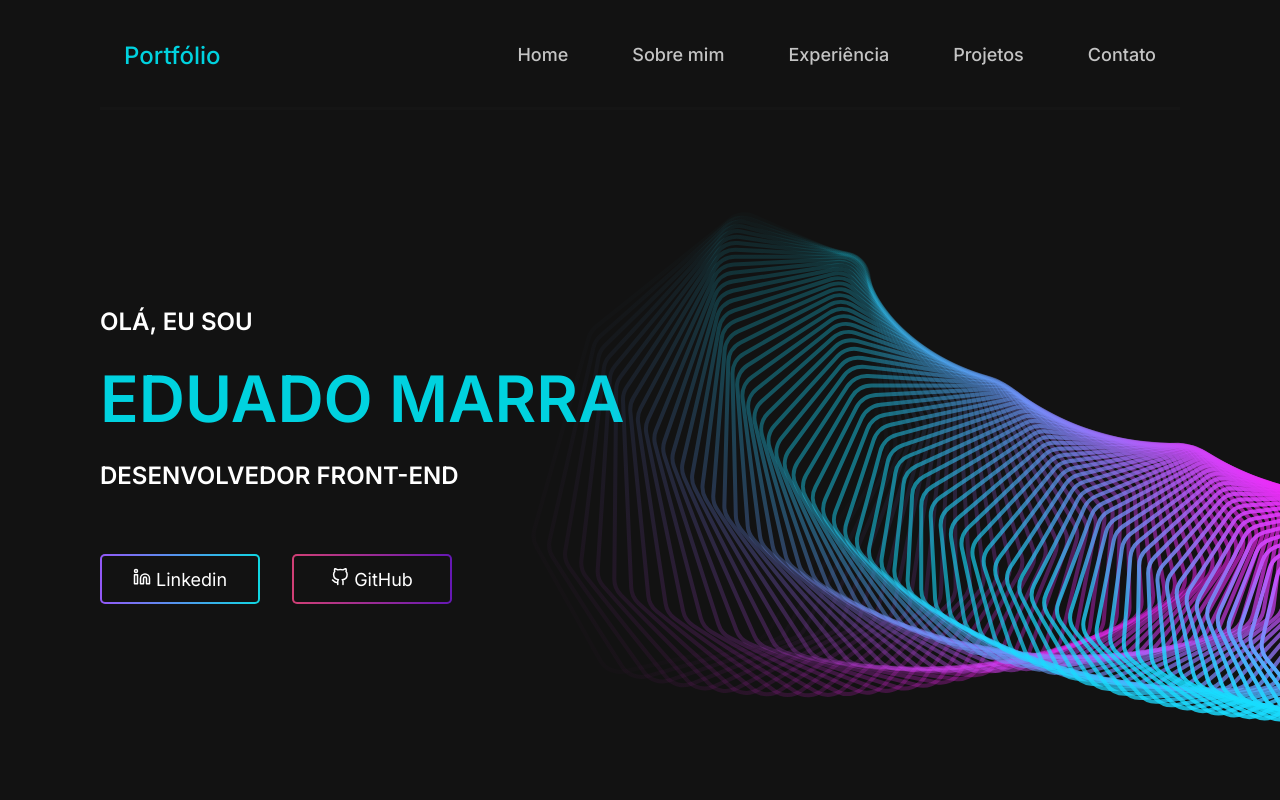
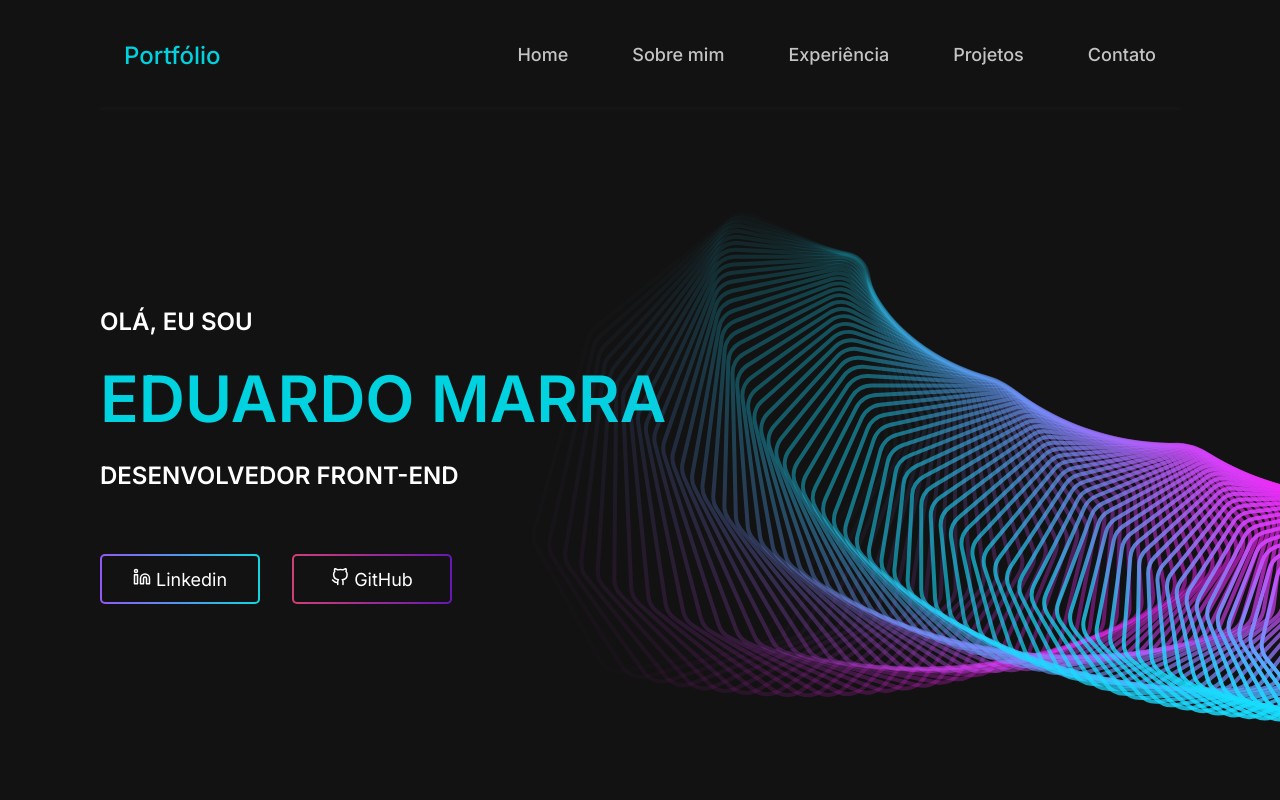
Before and after one commit to Eduardomarra/20-portfolio, a React (Create React App) app: page / in a window 1280 px wide. Shown: the top 800 px of the page. Built offline with nearby package versions, Linux system fonts and the light colour scheme.

Commit message:
feat: name correction

```diff
--- a/src/components/Presentation/index.tsx
+++ b/src/components/Presentation/index.tsx
@@ -12,7 +12,7 @@ export function Apresentation() {
             <Content>
                 <About>
                     <span>Olá, eu sou</span>
-                    <h1>Eduado Marra</h1>
+                    <h1>Eduardo Marra</h1>
                     <span>Desenvolvedor Front-End</span>
 
                     <ButtonWrapper>
```
